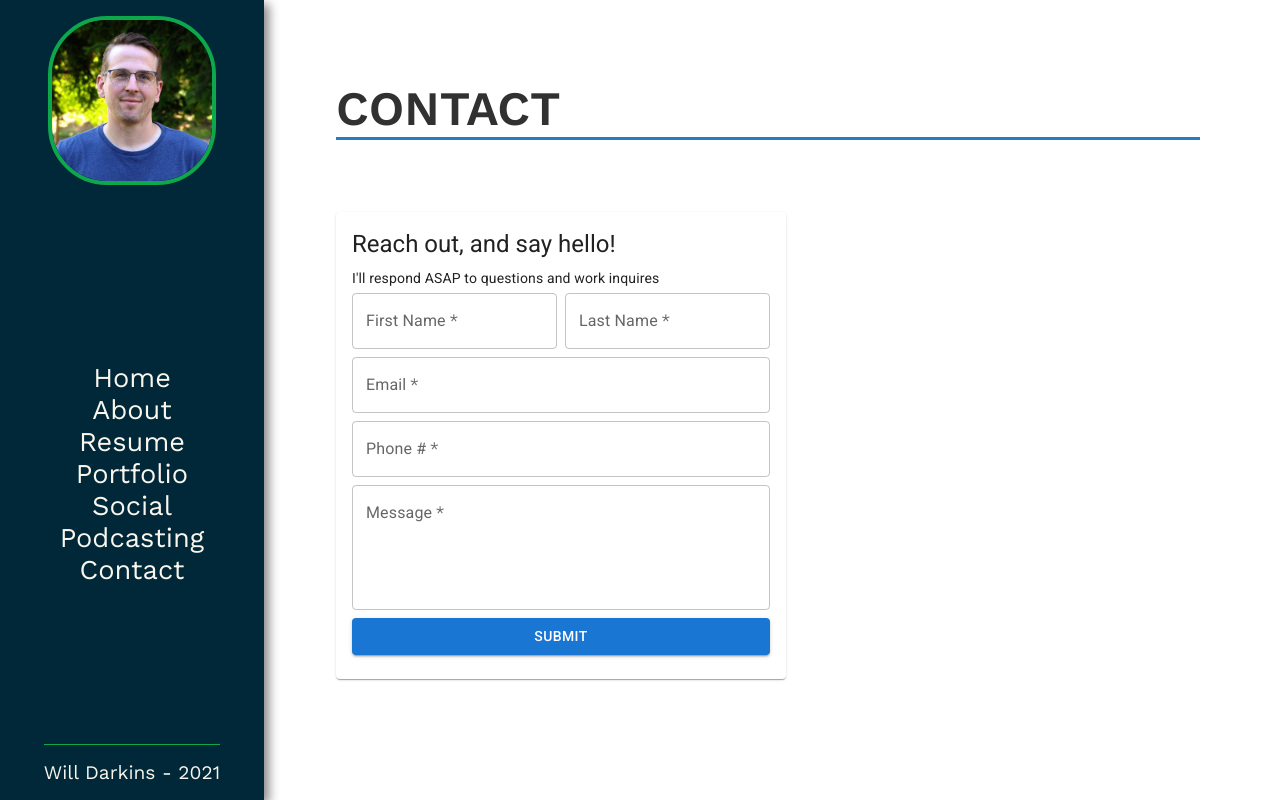
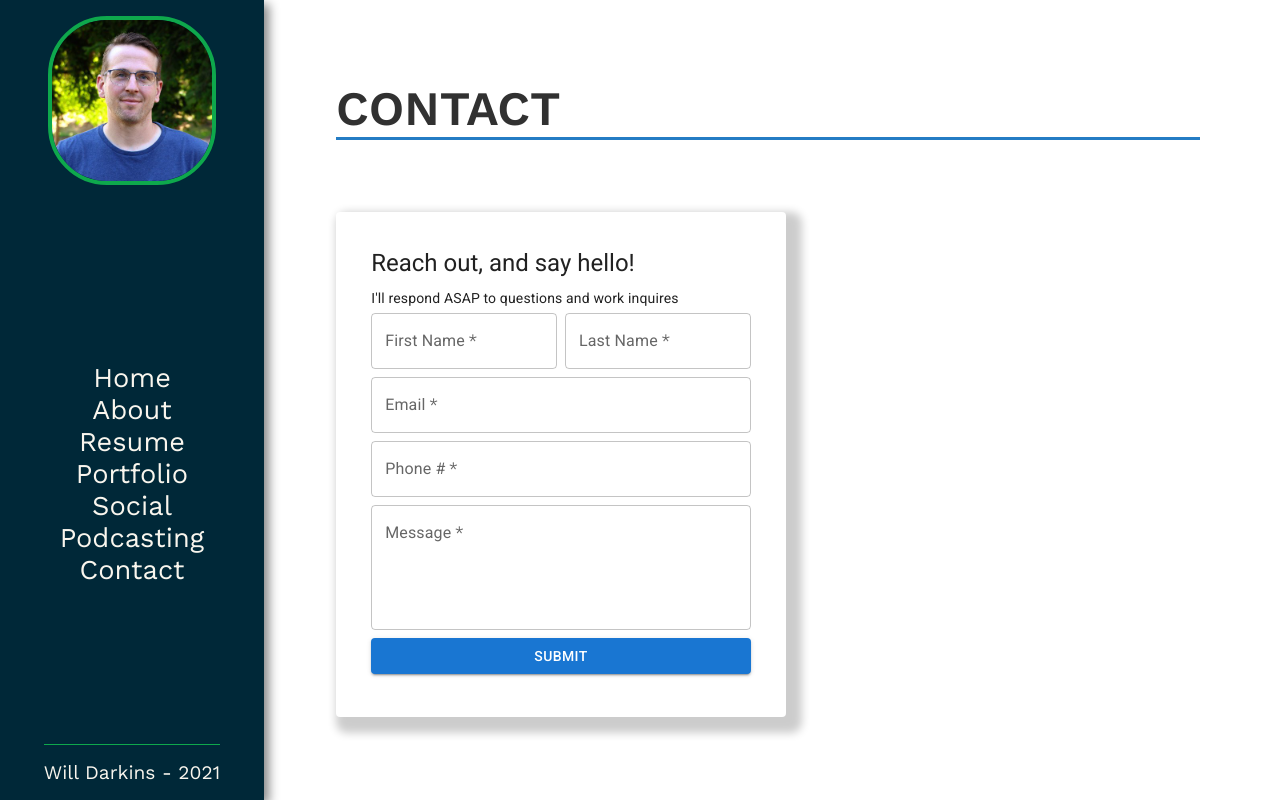
Before and after one commit to willdarkins/portfolio_darkins, a React (Create React App) app: page /contact in a window 1280 px wide. Built offline with nearby package versions, Linux system fonts and the light colour scheme; a web font is replaced by a local one.

Commit message:
added box shadow effect to Material UI contact form

```diff
--- a/src/Components/ContactForm.js
+++ b/src/Components/ContactForm.js
@@ -1,12 +1,24 @@
 import React from 'react'
 import { Card, CardContent, Grid, TextField, Typography } from '@mui/material';
 import Button from '@mui/material/Button';
+import styled from 'styled-components';
 import { margin } from '@mui/system';
+
+const ContactCardStyles = styled.div`
+    .card{
+        box-shadow: 8px 8px 8px 8px rgba(0,0,0,0.2);
+        transition: 0.3s;
+        padding: 1.2rem;
+    }
+    .card:hover{
+        box-shadow: 0 8px 16px 0 rgba(0,0,0,0.2);
+    }
+`
 
 function ContactForm() {
     return (
-        <>
-            <Card style={{maxWidth:450, margin:'0 auto'}}>
+        <ContactCardStyles>
+            <Card style={{maxWidth:450, margin:'0 auto'}} className={'card'}>
                 <CardContent>
                     <Typography gutterBottom variant='h5'>Reach out, and say hello!</Typography>
                     <Typography gutterBottom variant='body2' color='textsecondary' component='p'>I'll respond ASAP to questions and work inquires</Typography>
@@ -34,7 +46,7 @@ function ContactForm() {
                     </form>
                 </CardContent>
             </Card>
-        </>
+        </ContactCardStyles>
     )
 }
 
--- a/src/Pages/ContactPage.js
+++ b/src/Pages/ContactPage.js
@@ -10,6 +10,9 @@ const ContactStyles = styled.section`
         grid-template-columns: repeat(2, 1fr);
         position: absolute;
         left: auto;
+    }
+    .material-contact-form{
+
     }
 `
 function Contact() {
```
